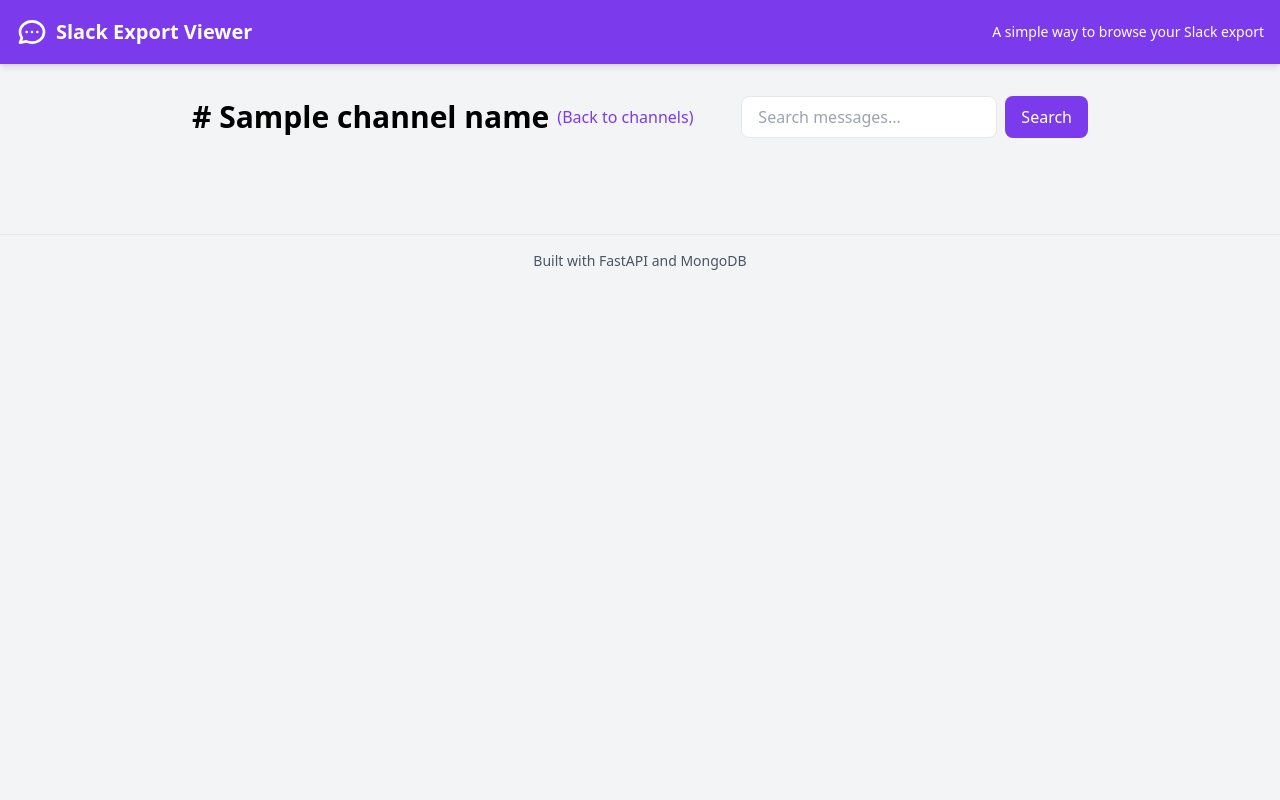
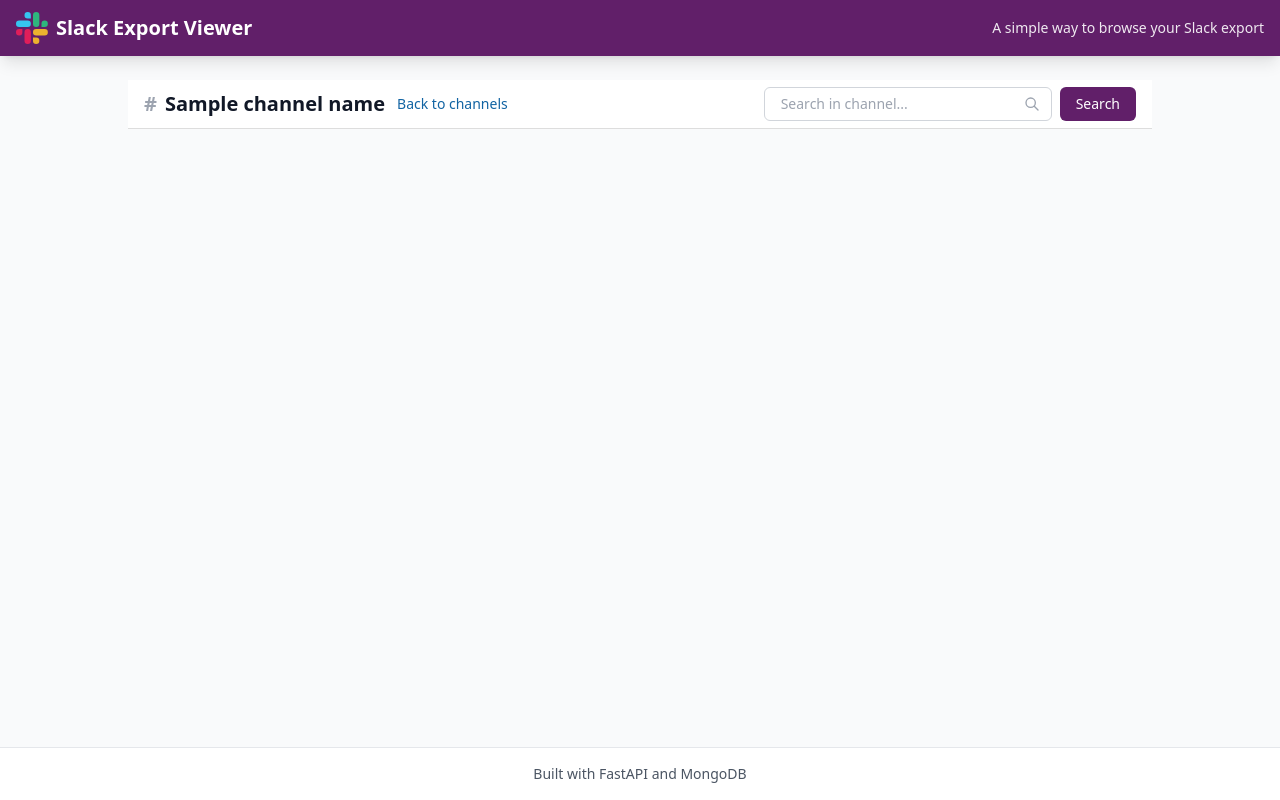
Before and after one commit to nicholasmparker/SlackParser, a FastAPI app: template app/templates/channel.html in a window 1280 px wide. Run offline with FastAPI, Linux system fonts and the light colour scheme; the template is opened without the code that fills it: most values are stand-ins (such as "Sample title", 1, 10 or a date in 2020); parts of the project's set-up code (start-up, migrations or seed data) failed here and were passed over; some libraries are stand-ins or nearby versions.

Commit message:
Add modern Slack-like styling with custom CSS and updated templates

````diff
--- /dev/null
+++ b/app/static/css/slack.css
@@ -0,0 +1,97 @@
+/* Slack-inspired theme */
+:root {
+    --slack-purple: #611f69;
+    --slack-aubergine: #4a154b;
+    --slack-green: #2eb67d;
+    --slack-blue: #36c5f0;
+    --slack-yellow: #ecb22e;
+    --slack-red: #e01e5a;
+}
+
+.slack-sidebar {
+    background-color: var(--slack-aubergine);
+}
+
+.message-container {
+    border-left: 4px solid transparent;
+    transition: all 0.2s ease;
+}
+
+.message-container:hover {
+    border-left-color: var(--slack-purple);
+    background-color: rgba(248, 248, 248, 1);
+}
+
+.message-timestamp {
+    color: #616061;
+    font-size: 12px;
+    margin-left: 8px;
+}
+
+.message-user {
+    font-weight: 900;
+    color: #1d1c1d;
+}
+
+.message-text {
+    color: #1d1c1d;
+    font-size: 15px;
+    line-height: 1.46668;
+}
+
+.message-text pre {
+    margin: 4px 0;
+    background: #f8f8f8;
+    border: 1px solid #ddd;
+    border-radius: 4px;
+}
+
+.message-text code {
+    font-family: 'Monaco', 'Menlo', 'Consolas', 'Courier New', monospace;
+    font-size: 12px;
+    background-color: rgba(29,28,29,.04);
+    color: #e01e5a;
+    padding: 2px 3px 1px;
+    border-radius: 3px;
+}
+
+.reaction-badge {
+    background-color: #f8f8f8;
+    border: 1px solid rgba(29,28,29,.1);
+    border-radius: 12px;
+    padding: 0 6px;
+    font-size: 12px;
+    transition: all 0.1s ease;
+}
+
+.reaction-badge:hover {
+    border-color: rgba(29,28,29,.3);
+    background-color: #f0f0f0;
+}
+
+.search-input {
+    background-color: rgba(255, 255, 255, 0.9);
+    transition: all 0.2s ease;
+}
+
+.search-input:focus {
+    background-color: white;
+    box-shadow: 0 0 0 3px rgba(97, 31, 105, 0.2);
+}
+
+.channel-header {
+    border-bottom: 1px solid #ddd;
+    background-color: white;
+    height: 49px;
+}
+
+.pagination-button {
+    color: var(--slack-purple);
+    border: 1px solid var(--slack-purple);
+    transition: all 0.2s ease;
+}
+
+.pagination-button:hover {
+    background-color: var(--slack-purple);
+    color: white;
+}
--- a/app/templates/base.html
+++ b/app/templates/base.html
@@ -4,7 +4,8 @@
     <meta charset="UTF-8">
     <meta name="viewport" content="width=device-width, initial-scale=1.0">
     <title>Slack Export Viewer</title>
-    <link href="https://cdn.jsdelivr.net/npm/tailwindcss@2.2.19/dist/tailwind.min.css" rel="stylesheet">
+    <script src="https://cdn.tailwindcss.com"></script>
+    <link href="/static/css/slack.css" rel="stylesheet">
     <style>
         /* Custom styles for Slack-like formatting */
         .emoji {
@@ -22,26 +23,31 @@
         }
     </style>
 </head>
-<body class="bg-gray-100 min-h-screen">
-    <nav class="bg-purple-600 text-white p-4 shadow-md">
-        <div class="container mx-auto flex justify-between items-center">
-            <a href="/" class="text-xl font-bold flex items-center gap-2">
-                <svg class="w-8 h-8" fill="none" stroke="currentColor" viewBox="0 0 24 24">
-                    <path stroke-linecap="round" stroke-linejoin="round" stroke-width="2" d="M8 12h.01M12 12h.01M16 12h.01M21 12c0 4.418-4.03 8-9 8a9.863 9.863 0 01-4.255-.949L3 20l1.395-3.72C3.512 15.042 3 13.574 3 12c0-4.418 4.03-8 9-8s9 3.582 9 8z" />
+<body class="bg-gray-50 min-h-screen flex flex-col">
+    <nav class="bg-[#611f69] text-white shadow-lg sticky top-0 z-50">
+        <div class="container mx-auto px-4 py-3 flex justify-between items-center">
+            <a href="/" class="text-xl font-bold flex items-center gap-2 hover:opacity-90 transition-opacity">
+                <svg class="w-8 h-8" viewBox="0 0 54 54" xmlns="http://www.w3.org/2000/svg">
+                    <g fill="none" fill-rule="evenodd">
+                        <path d="M19.712.133a5.381 5.381 0 0 0-5.376 5.387 5.381 5.381 0 0 0 5.376 5.386h5.376V5.52A5.381 5.381 0 0 0 19.712.133m0 14.365H5.376A5.381 5.381 0 0 0 0 19.884a5.381 5.381 0 0 0 5.376 5.387h14.336a5.381 5.381 0 0 0 5.376-5.387 5.381 5.381 0 0 0-5.376-5.386" fill="#36C5F0"/>
+                        <path d="M53.76 19.884a5.381 5.381 0 0 0-5.376-5.386 5.381 5.381 0 0 0-5.376 5.386v5.387h5.376a5.381 5.381 0 0 0 5.376-5.387m-14.336 0V5.52A5.381 5.381 0 0 0 34.048.133a5.381 5.381 0 0 0-5.376 5.387v14.364a5.381 5.381 0 0 0 5.376 5.387 5.381 5.381 0 0 0 5.376-5.387" fill="#2EB67D"/>
+                        <path d="M34.048 54a5.381 5.381 0 0 0 5.376-5.387 5.381 5.381 0 0 0-5.376-5.386h-5.376v5.386A5.381 5.381 0 0 0 34.048 54m0-14.365h14.336a5.381 5.381 0 0 0 5.376-5.386 5.381 5.381 0 0 0-5.376-5.387H34.048a5.381 5.381 0 0 0-5.376 5.387 5.381 5.381 0 0 0 5.376 5.386" fill="#ECB22E"/>
+                        <path d="M0 34.249a5.381 5.381 0 0 0 5.376 5.386 5.381 5.381 0 0 0 5.376-5.386v-5.387H5.376A5.381 5.381 0 0 0 0 34.25m14.336-.001v14.364A5.381 5.381 0 0 0 19.712 54a5.381 5.381 0 0 0 5.376-5.387V34.25a5.381 5.381 0 0 0-5.376-5.387 5.381 5.381 0 0 0-5.376 5.387" fill="#E01E5A"/>
+                    </g>
                 </svg>
                 Slack Export Viewer
             </a>
-            <div class="text-sm">
+            <div class="text-sm opacity-90">
                 A simple way to browse your Slack export
             </div>
         </div>
     </nav>
 
-    <main class="container mx-auto py-8 px-4">
+    <main class="flex-1 container mx-auto py-6 px-4">
         {% block content %}{% endblock %}
     </main>
 
-    <footer class="bg-gray-100 border-t mt-8 py-4">
+    <footer class="bg-white border-t py-4 mt-8">
         <div class="container mx-auto px-4 text-center text-gray-600 text-sm">
             Built with FastAPI and MongoDB
         </div>
--- a/app/templates/channel.html
+++ b/app/templates/channel.html
@@ -1,50 +1,59 @@
 {% extends "base.html" %}
 
 {% block content %}
-<div class="max-w-4xl mx-auto">
-    <div class="flex justify-between items-center mb-8">
-        <div class="flex items-center gap-2">
-            <h1 class="text-3xl font-bold"># {{ channel_name }}</h1>
-            <a href="/" class="text-purple-600 hover:text-purple-800">
-                (Back to channels)
+<div class="max-w-5xl mx-auto">
+    <div class="channel-header sticky top-[57px] z-40 px-4 py-2 flex justify-between items-center mb-6">
+        <div class="flex items-center gap-3">
+            <h1 class="text-xl font-bold text-gray-900 flex items-center gap-2">
+                <span class="text-gray-400">#</span>
+                {{ channel_name }}
+            </h1>
+            <a href="/" class="text-[#1264a3] hover:underline text-sm">
+                Back to channels
             </a>
         </div>
 
         <form method="get" class="flex gap-2">
-            <input type="text"
-                   name="q"
-                   value="{{ search_query or '' }}"
-                   placeholder="Search messages..."
-                   class="px-4 py-2 border rounded-lg w-64">
+            <div class="relative">
+                <input type="text"
+                       name="q"
+                       value="{{ search_query or '' }}"
+                       placeholder="Search in channel..."
+                       class="search-input w-72 px-4 py-1.5 pr-10 border border-gray-300 rounded-md text-sm focus:outline-none">
+                <svg class="w-4 h-4 text-gray-400 absolute right-3 top-1/2 transform -translate-y-1/2" fill="none" stroke="currentColor" viewBox="0 0 24 24">
+                    <path stroke-linecap="round" stroke-linejoin="round" stroke-width="2" d="M21 21l-6-6m2-5a7 7 0 11-14 0 7 7 0 0114 0z" />
+                </svg>
+            </div>
             <button type="submit"
-                    class="bg-purple-600 text-white px-4 py-2 rounded-lg hover:bg-purple-700">
+                    class="bg-[#611f69] text-white px-4 py-1.5 rounded-md text-sm hover:bg-[#4a154b] transition-colors">
                 Search
             </button>
         </form>
     </div>
 
-    <div class="space-y-4">
+    <div class="space-y-1">
         {% for message in messages %}
-        <div class="bg-white p-4 rounded-lg shadow hover:shadow-md transition-shadow">
-            <div class="flex items-start gap-4">
-                <div class="flex-1">
-                    <div class="flex items-center gap-2 mb-2">
-                        <span class="font-bold">{{ message.user }}</span>
-                        <span class="text-gray-500 text-sm">
-                            {{ message.timestamp.strftime('%Y-%m-%d %H:%M:%S') }}
-                        </span>
+        <div class="message-container px-4 py-2 hover:bg-gray-50">
+            <div class="flex items-start gap-3">
+                <div class="w-9 h-9 rounded bg-[#611f69] text-white flex items-center justify-center text-sm font-medium">
+                    {{ message.user[:2].upper() }}
+                </div>
+                <div class="flex-1 min-w-0">
+                    <div class="flex items-baseline gap-2">
+                        <span class="message-user">{{ message.user }}</span>
+                        <span class="message-timestamp">{{ message.timestamp.strftime('%I:%M %p') }}</span>
                     </div>
-                    <div class="text-gray-700 whitespace-pre-wrap break-words">
+                    <div class="message-text mt-1">
                         {# Handle code blocks #}
                         {% if message.text.startswith('```') and message.text.endswith('```') %}
-                            <pre class="bg-gray-100 p-3 rounded"><code>{{ message.text[3:-3] }}</code></pre>
+                            <pre class="bg-gray-50 p-3 rounded-md overflow-x-auto"><code>{{ message.text[3:-3] }}</code></pre>
                         {% else %}
                             {# Handle inline code #}
                             {% set text = message.text %}
                             {% if '`' in text %}
                                 {% for part in text.split('`') %}
                                     {% if loop.index % 2 == 0 %}
-                                        <code class="bg-gray-100 px-1 rounded">{{ part }}</code>
+                                        <code>{{ part }}</code>
                                     {% else %}
                                         {{ part }}
                                     {% endif %}
@@ -67,10 +76,11 @@
                         {% endif %}
                     </div>
                     {% if message.reactions %}
-                    <div class="mt-2 flex flex-wrap gap-2">
+                    <div class="mt-2 flex flex-wrap gap-1.5">
                         {% for reaction in message.reactions %}
-                        <span class="inline-flex items-center gap-1 bg-gray-100 px-2 py-1 rounded text-sm">
-                            :{{ reaction.name }}: {{ reaction.count }}
+                        <span class="reaction-badge flex items-center">
+                            <span class="emoji">:{{ reaction.name }}:</span>
+                            <span class="ml-1">{{ reaction.count }}</span>
                         </span>
                         {% endfor %}
                     </div>
@@ -85,18 +95,18 @@
     <div class="mt-8 flex justify-center gap-2">
         {% if current_page > 1 %}
         <a href="?page={{ current_page - 1 }}{% if search_query %}&q={{ search_query }}{% endif %}"
-           class="px-4 py-2 bg-gray-200 rounded-lg hover:bg-gray-300">
+           class="pagination-button px-4 py-2 rounded-md text-sm">
             Previous
         </a>
         {% endif %}
 
-        <span class="px-4 py-2">
+        <span class="px-4 py-2 text-sm text-gray-600">
             Page {{ current_page }} of {{ total_pages }}
         </span>
 
         {% if current_page < total_pages %}
         <a href="?page={{ current_page + 1 }}{% if search_query %}&q={{ search_query }}{% endif %}"
-           class="px-4 py-2 bg-gray-200 rounded-lg hover:bg-gray-300">
+           class="pagination-button px-4 py-2 rounded-md text-sm">
             Next
         </a>
         {% endif %}
````
